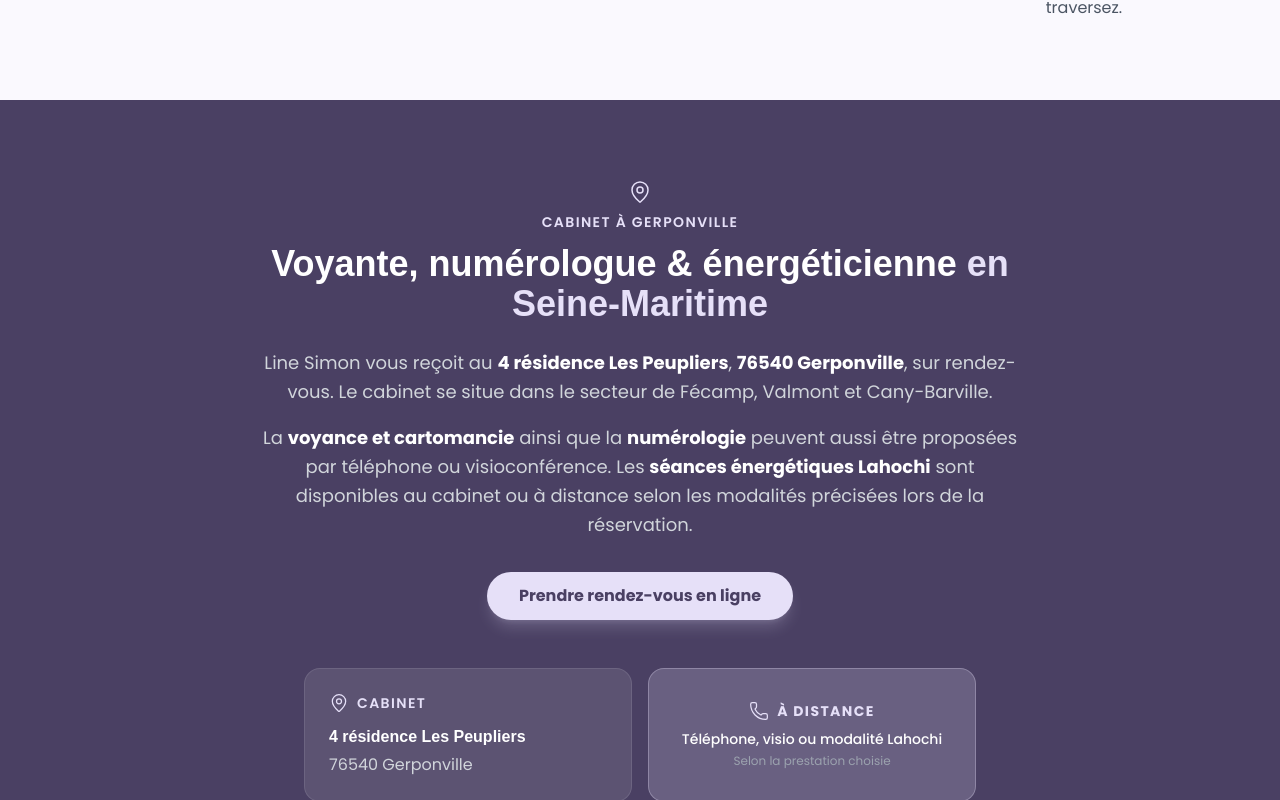
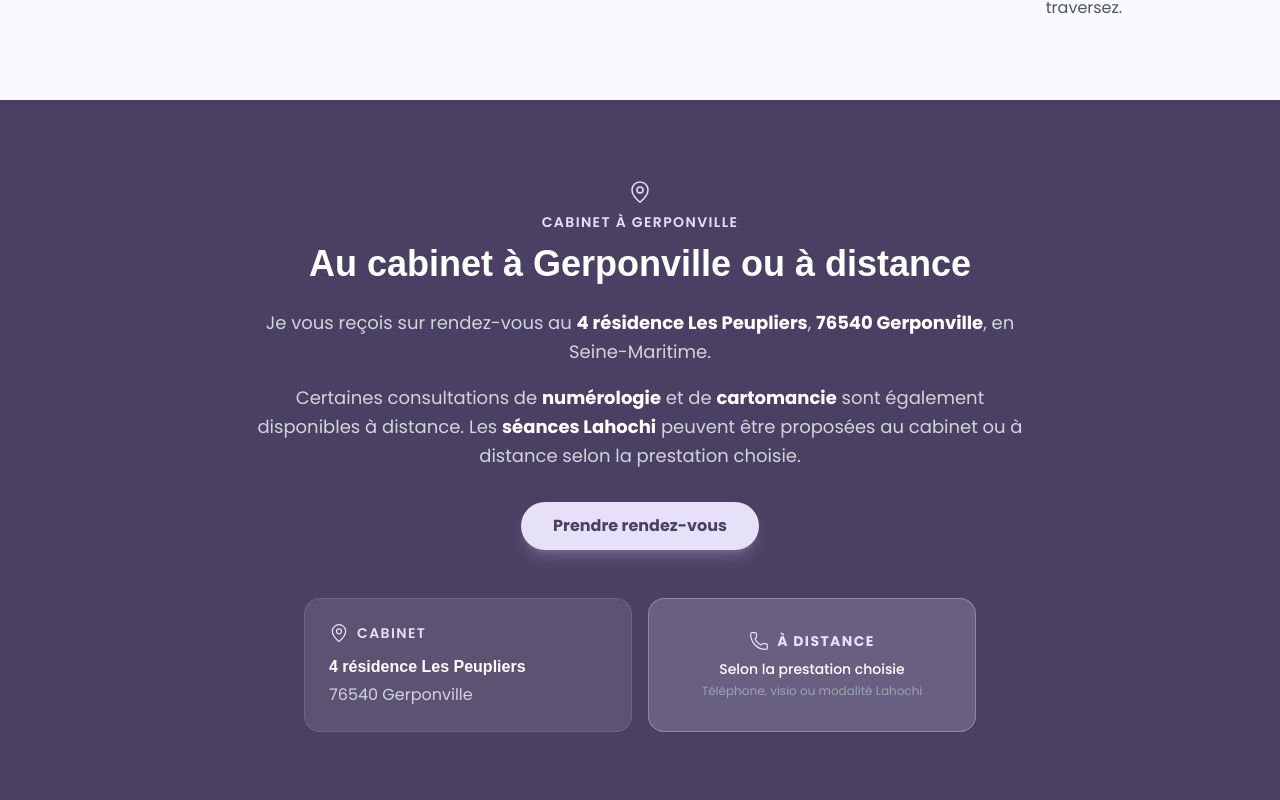
Before and after one commit to Creativityliberty/Tourma-line, a React (Vite) app: page / in a window 1280 px wide. Shown: the part 11200-12000 px from the top of the page. Built offline with nearby package versions, Linux system fonts and the light colour scheme; a web font is replaced by a local one.

Commit message:
feat: make cabinet section truthful and first-person

```diff
--- a/src/components/sections/LocalZone.tsx
+++ b/src/components/sections/LocalZone.tsx
@@ -26,18 +26,16 @@ export const LocalZone = () => {
               </p>
             </div>
             <h2 className="text-3xl sm:text-4xl font-display font-bold mb-6 leading-tight">
-              Voyante, numérologue & énergéticienne{" "}
-              <span className="text-brand-lilas">en Seine-Maritime</span>
+              Au cabinet à Gerponville ou à distance
             </h2>
             <p className="text-gray-300 text-lg mb-4 leading-relaxed">
-              Line Simon vous reçoit au <strong className="text-white">{contactInfo.address}</strong>,{" "}
-              <strong className="text-white">{contactInfo.zipCode} {contactInfo.city}</strong>, sur rendez-vous.
-              Le cabinet se situe dans le secteur de Fécamp, Valmont et Cany-Barville.
+              Je vous reçois sur rendez-vous au <strong className="text-white">{contactInfo.address}</strong>,{" "}
+              <strong className="text-white">{contactInfo.zipCode} {contactInfo.city}</strong>, en Seine-Maritime.
             </p>
             <p className="text-gray-300 text-lg mb-8 leading-relaxed">
-              La <strong className="text-white">voyance et cartomancie</strong> ainsi que la{" "}
-              <strong className="text-white">numérologie</strong> peuvent aussi être proposées par téléphone ou visioconférence.
-              Les <strong className="text-white">séances énergétiques Lahochi</strong> sont disponibles au cabinet ou à distance selon les modalités précisées lors de la réservation.
+              Certaines consultations de <strong className="text-white">numérologie</strong> et de{" "}
+              <strong className="text-white">cartomancie</strong> sont également disponibles à distance. Les{" "}
+              <strong className="text-white">séances Lahochi</strong> peuvent être proposées au cabinet ou à distance selon la prestation choisie.
             </p>
             <div className="flex flex-col sm:flex-row gap-4 justify-center mb-12">
               <ConversionLink kind="booking" placement="local-zone"
@@ -46,7 +44,7 @@ export const LocalZone = () => {
                 rel="noopener noreferrer"
                 className="inline-block bg-brand-lilas hover:bg-opacity-80 text-brand-dark font-bold py-3 px-8 rounded-full transition-transform transform hover:scale-105 active:scale-95 shadow-lg shadow-brand-lilas/20"
               >
-                Prendre rendez-vous en ligne
+                Prendre rendez-vous
               </ConversionLink>
             </div>
 
@@ -66,9 +64,9 @@ export const LocalZone = () => {
                   <PhoneIcon className="w-5 h-5 text-brand-lilas" />
                   <p className="text-brand-lilas font-bold text-sm uppercase tracking-widest">À distance</p>
                 </div>
-                <p className="text-sm text-white font-medium">Téléphone, visio ou modalité Lahochi</p>
+                <p className="text-sm text-white font-medium">Selon la prestation choisie</p>
                 <p className="text-xs text-gray-400 mt-1">
-                  Selon la prestation choisie
+                  Téléphone, visio ou modalité Lahochi
                 </p>
               </div>
             </div>
```
